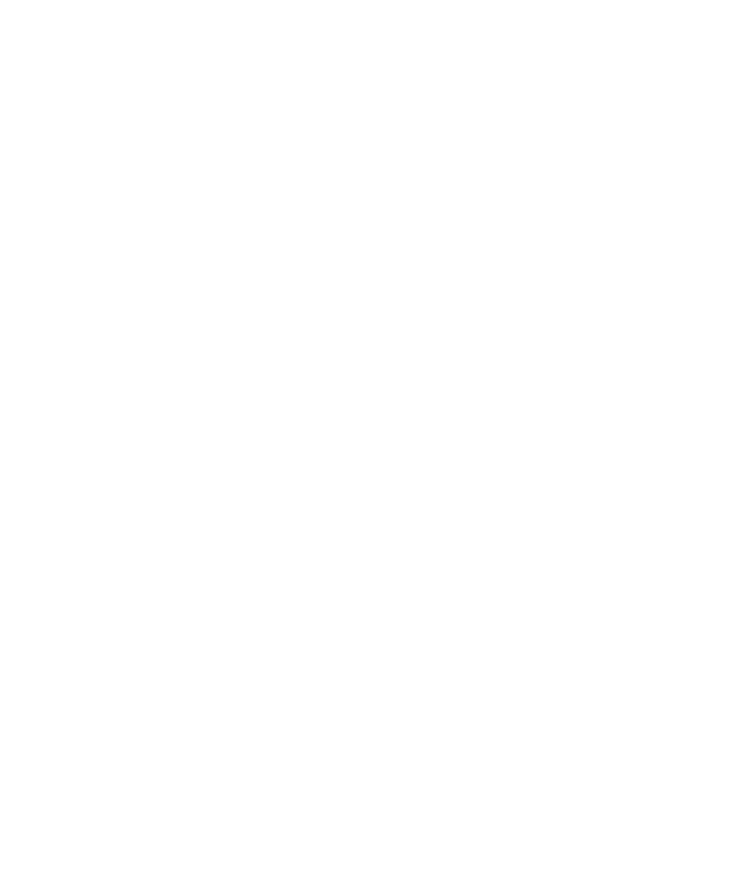
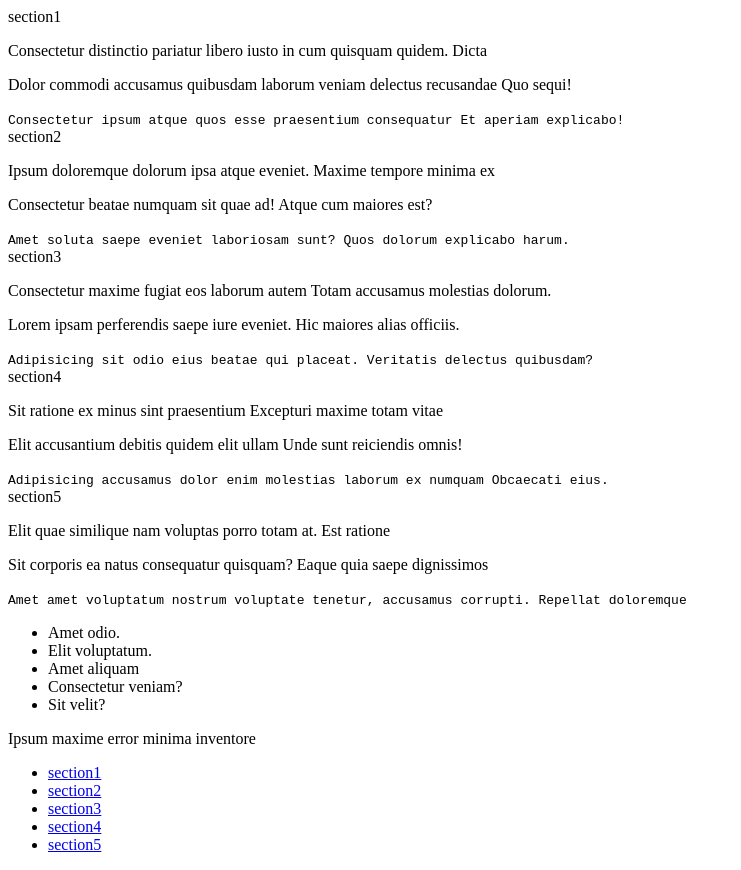
Before and after one commit to joshsurber/fcc, a website: page rwd/techdoc.html in a window 1280 px wide. Shown: the whole page, without its empty margins (0-741 px from the left). Before the commit the page ends 800 px from the top, so only its background shows below. Drawn offline with Linux system fonts and the light colour scheme.

Commit message:
Tech docs passes html based test

```diff
--- a/rwd/techdoc.html
+++ b/rwd/techdoc.html
@@ -14,12 +14,113 @@
     <!-- The .main-section elements should contain at least 10 p elements total (not each). -->
     <!-- The .main-section elements should contain at least 5 code elements total (not each). -->
     <!-- The .main-section elements should contain at least 5 li items total (not each). -->
+
+    <main id="main-doc">
+      <section id="section1" class="main-section">
+        <header>section1</header>
+        <p>
+          Consectetur distinctio pariatur libero iusto in cum quisquam quidem.
+          Dicta
+        </p>
+        <p>
+          Dolor commodi accusamus quibusdam laborum veniam delectus recusandae
+          Quo sequi!
+        </p>
+        <code
+          >Consectetur ipsum atque quos esse praesentium consequatur Et aperiam
+          explicabo!</code
+        >
+      </section>
+      <section id="section2" class="main-section">
+        <header>section2</header>
+        <p>
+          Ipsum doloremque dolorum ipsa atque eveniet. Maxime tempore minima ex
+        </p>
+        <p>Consectetur beatae numquam sit quae ad! Atque cum maiores est?</p>
+        <code
+          >Amet soluta saepe eveniet laboriosam sunt? Quos dolorum explicabo
+          harum.</code
+        >
+      </section>
+      <section id="section3" class="main-section">
+        <header>section3</header>
+        <p>
+          Consectetur maxime fugiat eos laborum autem Totam accusamus molestias
+          dolorum.
+        </p>
+        <p>
+          Lorem ipsam perferendis saepe iure eveniet. Hic maiores alias
+          officiis.
+        </p>
+        <code
+          >Adipisicing sit odio eius beatae qui placeat. Veritatis delectus
+          quibusdam?</code
+        >
+      </section>
+      <section id="section4" class="main-section">
+        <header>section4</header>
+        <p>
+          Sit ratione ex minus sint praesentium Excepturi maxime totam vitae
+        </p>
+        <p>
+          Elit accusantium debitis quidem elit ullam Unde sunt reiciendis omnis!
+        </p>
+        <code
+          >Adipisicing accusamus dolor enim molestias laborum ex numquam
+          Obcaecati eius.</code
+        >
+      </section>
+      <section id="section5" class="main-section">
+        <header>section5</header>
+        <p>Elit quae similique nam voluptas porro totam at. Est ratione</p>
+        <p>
+          Sit corporis ea natus consequatur quisquam? Eaque quia saepe
+          dignissimos
+        </p>
+        <code
+          >Amet amet voluptatum nostrum voluptate tenetur, accusamus corrupti.
+          Repellat doloremque</code
+        >
+        <ul>
+          <li>Amet odio.</li>
+          <li>Elit voluptatum.</li>
+          <li>Amet aliquam</li>
+          <li>Consectetur veniam?</li>
+          <li>Sit velit?</li>
+        </ul>
+      </section>
+    </main>
+
     <!-- I can see a nav element with a corresponding id="navbar". -->
     <!-- The navbar element should contain one header element which contains text that describes the topic of the technical documentation. -->
+    <nav id="navbar">
+        <header>
+            Ipsum maxime error minima inventore
+        </header>
     <!-- Additionally, the navbar should contain link (a) elements with the class of nav-link. There should be one for every element with the class main-section. -->
     <!-- The header element in the navbar must come before any link (a) elements in the navbar. -->
     <!-- Each element with the class of nav-link should contain text that corresponds to the header text within each section (e.g. if you have a "Hello world" section/header, your navbar should have an element which contains the text "Hello world"). -->
     <!-- When I click on a navbar element, the page should navigate to the corresponding section of the main-doc element (e.g. If I click on a nav-link element that contains the text "Hello world", the page navigates to a section element that has that id and contains the corresponding header. -->
+    <ul>
+        <li>
+            <a class="nav-link" href="#section1">section1</a>
+        </li>
+        <li>
+            <a class="nav-link" href="#section2">section2</a>
+        </li>
+        <li>
+            <a class="nav-link" href="#section3">section3</a>
+        </li>
+        <li>
+            <a class="nav-link" href="#section4">section4</a>
+        </li>
+        <li>
+            <a class="nav-link" href="#section5">section5</a>
+        </li>
+    </ul>
+
+    </nav>
+
     <!-- On regular sized devices (laptops, desktops), the element with id="navbar" should be shown on the left side of the screen and should always be visible to the user. -->
     <!-- My Technical Documentation page should use at least one media query. -->
     <script src="https://cdn.freecodecamp.org/testable-projects-fcc/v1/bundle.js"></script>
```
